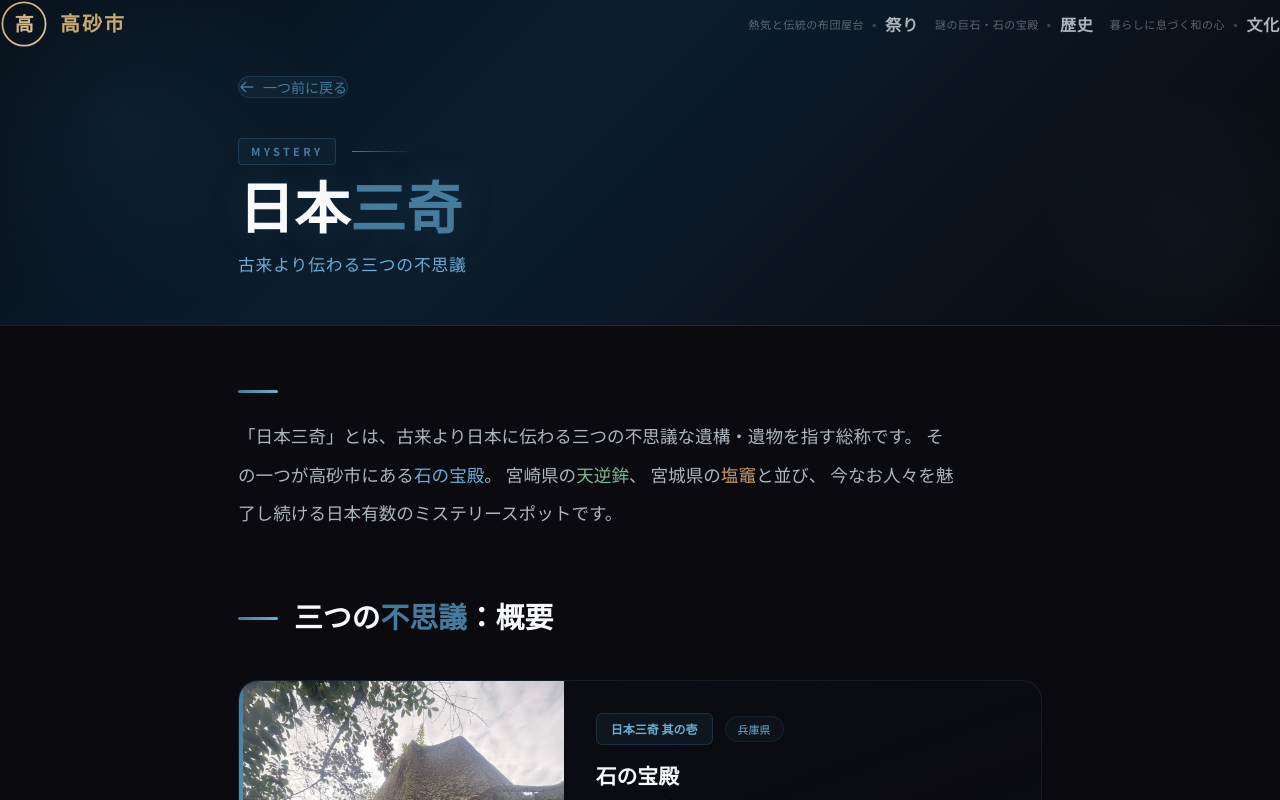
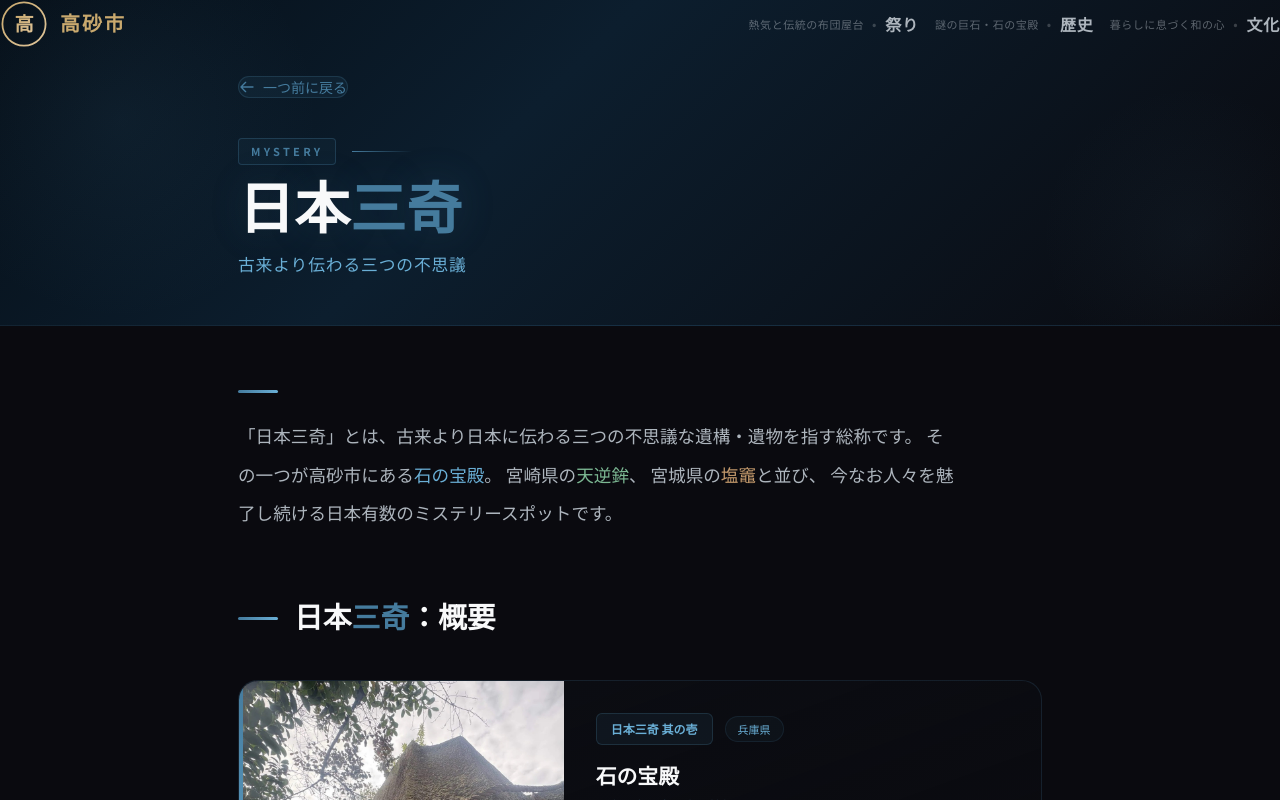
Before and after one commit to aboshi1539/UI-UX, a React (Vite) app: page /UI-UX/mystery-rock in a window 1280 px wide. Shown: the top 800 px of the page. Built offline with nearby package versions, Linux system fonts and the light colour scheme.

Commit message:
MystryRockDetails.jsxを微調整

```diff
--- a/src/pages/MysteryRockDetails.jsx
+++ b/src/pages/MysteryRockDetails.jsx
@@ -227,7 +227,7 @@ export default function MysteryRockDetails() {
                 margin: 0,
               }}
             >
-              三つの<span style={{ color: '#457b9d' }}>不思議</span>：概要
+              日本<span style={{ color: '#457b9d' }}>三奇</span>：概要
             </h2>
           </div>
 
```
